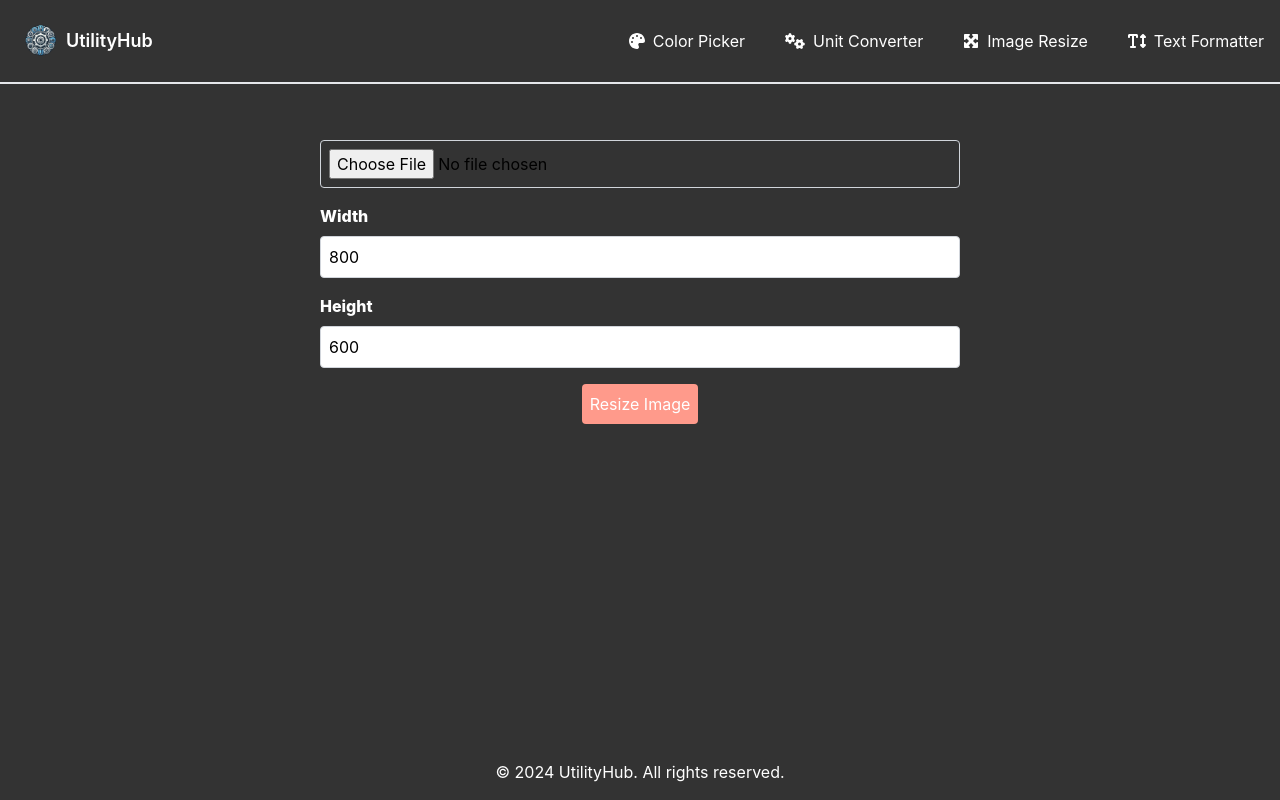
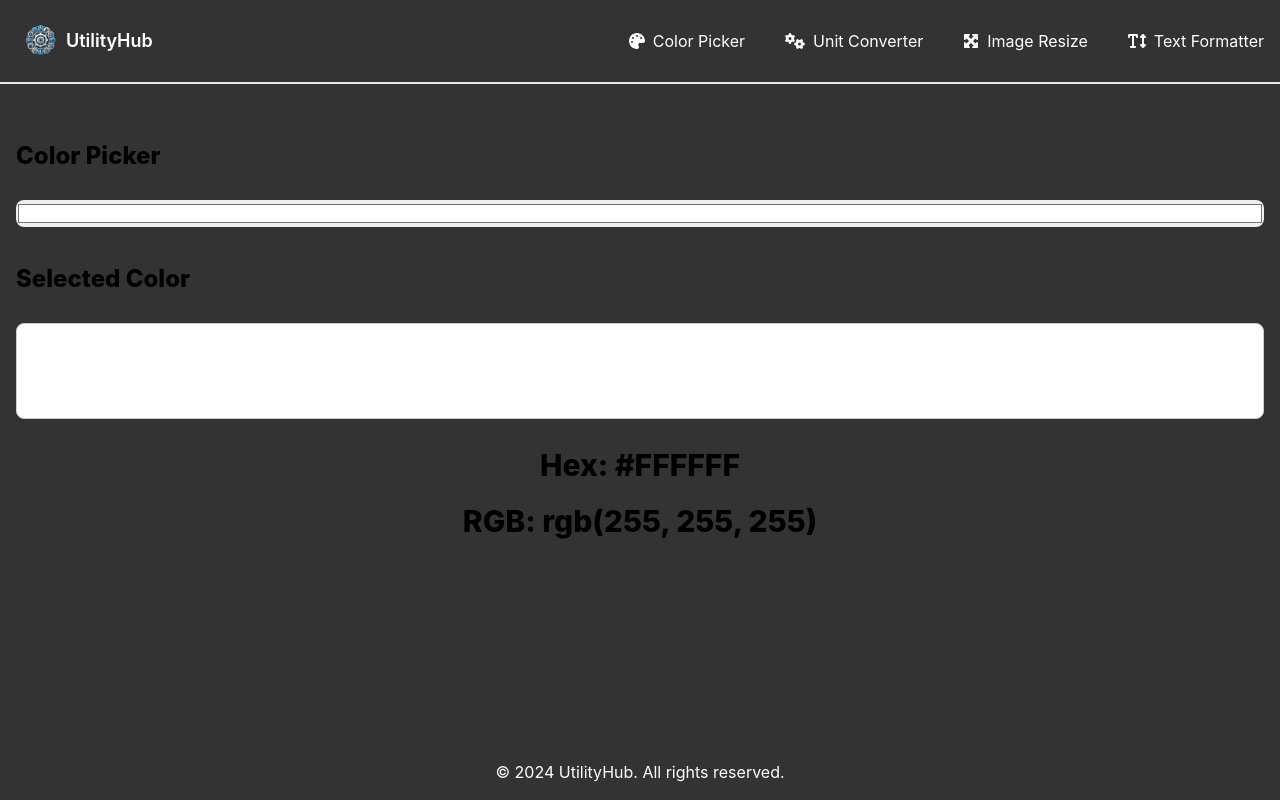
Before and after one commit to Hamza123Hussain/utility_hub, a React (Create React App) app: page /ColorPicker in a window 1280 px wide. Built offline with nearby package versions, Linux system fonts and the light colour scheme.

Commit message:
routes added

```diff
--- a/src/App.tsx
+++ b/src/App.tsx
@@ -13,8 +13,10 @@ const App: React.FC = () => {
       <Navbar />
       <div className=" flex-1 my-10">
         <Routes>
-          <Route path="/ColorPicker" element={<ImageResizer />} />
+          <Route path="/ColorPicker" element={<ColorPicker />} />
           <Route path="/UnitConverter" element={<UnitConverter />} />
+          <Route path="/Resize" element={<ImageResizer />} />
+          <Route path="/TextFormat" element={<TextFormatter />} />
         </Routes>
       </div>
       <Footer />
```
